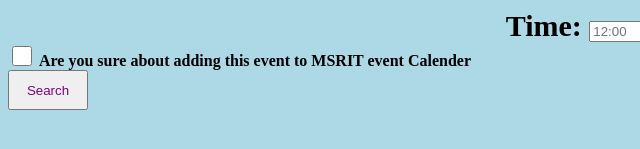
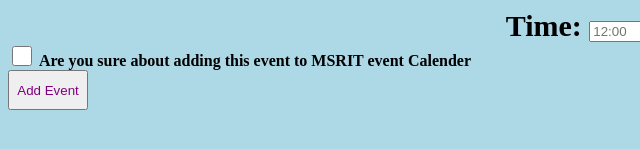
Before and after one commit to pragatishekhar19/wHACKiest-23_fastest-future, a plain HTML site: page page2(a).html in a window 1280 px wide. Shown: the part 271-420 px from the top of the page, 0-640 px from the left. Drawn offline with Linux system fonts and the light colour scheme.

Commit message:
Update page2(a).html

```diff
--- a/page2(a).html
+++ b/page2(a).html
@@ -34,7 +34,7 @@
 
 
                 <br>
-                <input type="submit" onclick="myFunction()" value="Search" style="color:purple;height:40px; width:80px "/>
+                <input type="submit" onclick="myFunction()" value="Add Event" style="color:purple;height:40px; width:80px "/>
 
 
 
```
